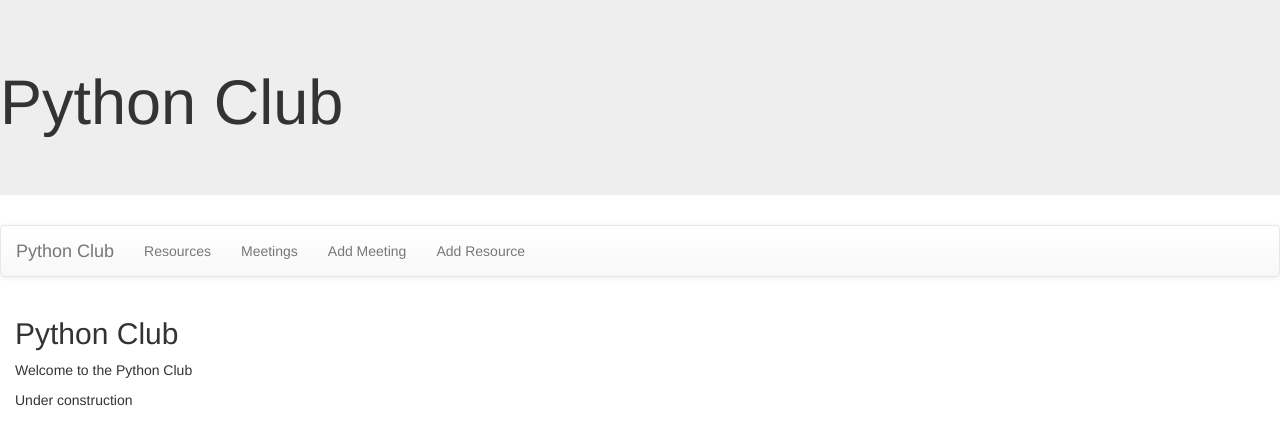
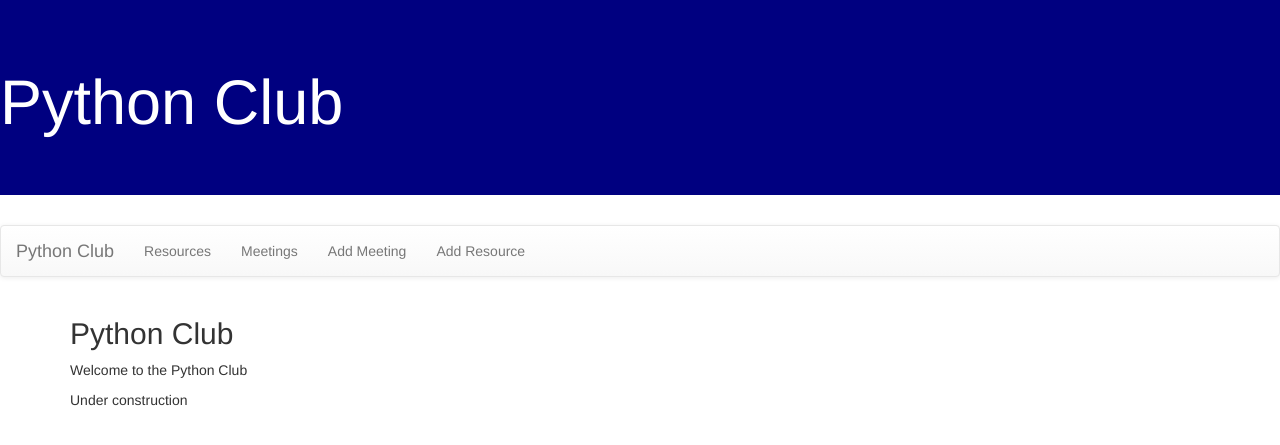
Before and after one commit to jesslam/PythonClub, a Django app: page /clubapp/ in a window 1280 px wide. Shown: the top 445 px of the page. Run offline with Django 3.2, Linux system fonts and the light colour scheme; some libraries are stand-ins or nearby versions.

Commit message:
Add files via upload

```diff
--- a/clubapp/templates/base.html
+++ b/clubapp/templates/base.html
@@ -7,7 +7,7 @@
 <link href='//fonts.googleapis.com/css?family=Lobster&subset=latin,latin-ext' rel='stylesheet' type='text/css'>
 </head>
 <body>
-<div class='jumbotron'>
+<div class='jumbotron' style="background-color: Navy; color: white;">
 <h1>Python Club</h1>
  </div>
    <nav class="navbar navbar-default">
@@ -23,7 +23,7 @@
 </ul>
 </div>
 </nav>
-<div class="container-fluid">
+<div class="container">
 {% block content %}
 
 {% endblock content %}
```
